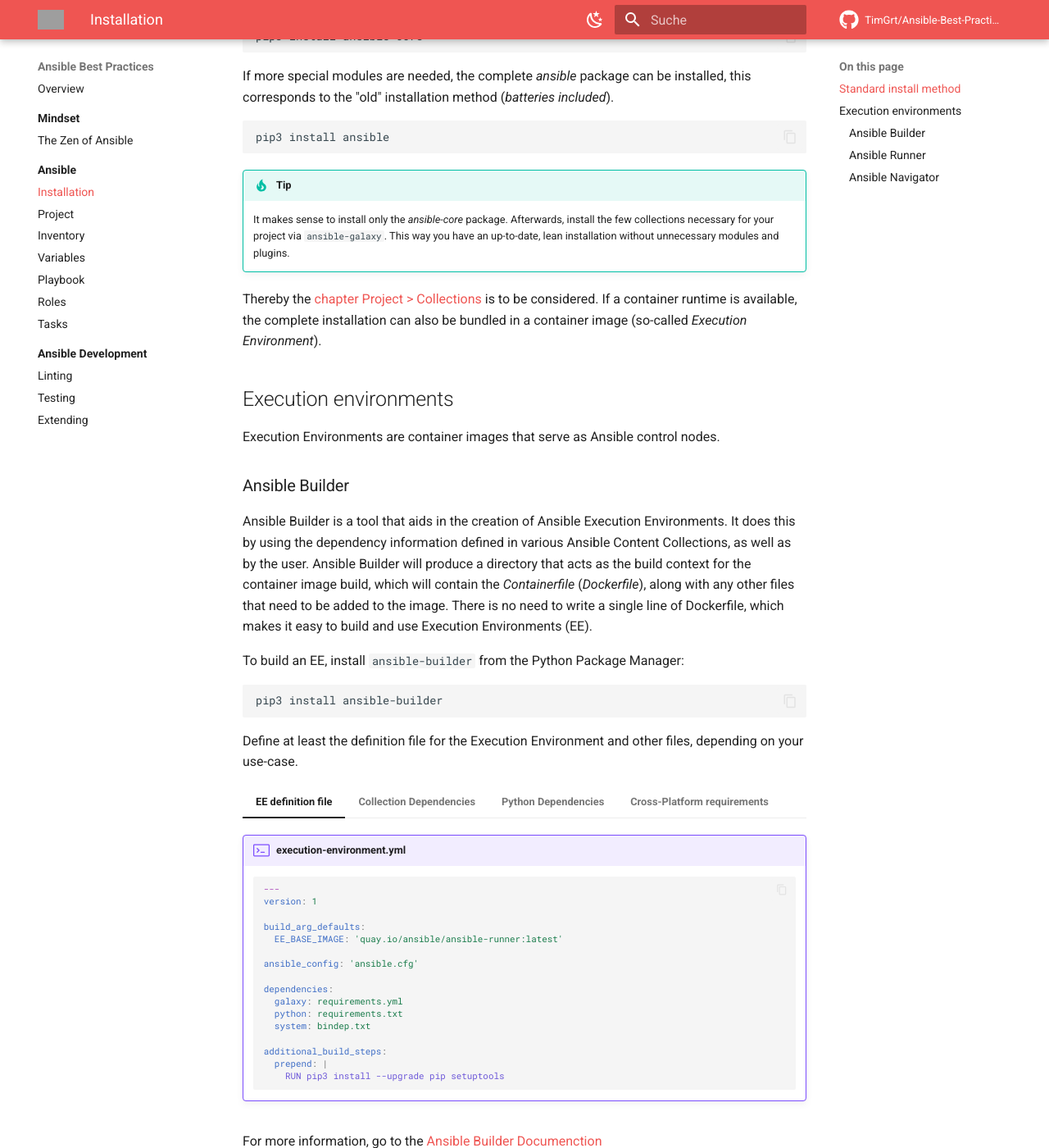
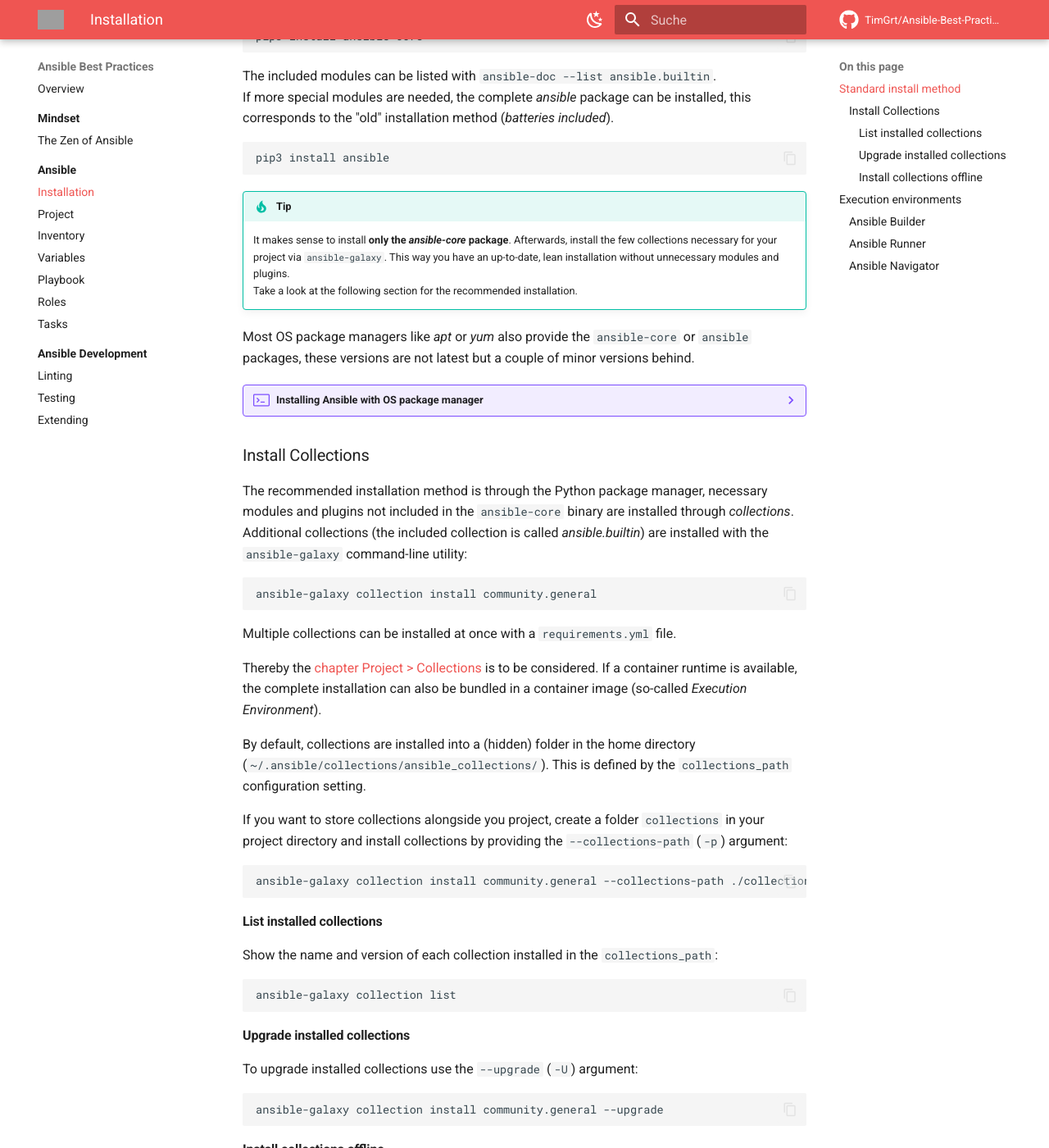
Before and after one commit to TimGrt/Ansible-Best-Practices, an MkDocs documentation site: the page built from docs/ansible/installation.md, in a window 1280 px wide and 1400 px high, scrolled down 320 px. Shown: the whole window at 82% size. Built offline with MkDocs 1.6.1 and Material for MkDocs 9.7.7, drawn with Linux system fonts in a browser that asks for light colours; comment, search, counter and statistics services are not loaded; some of the changed text lies outside the part shown; grey boxes are pictures that could not be loaded.

Commit message:
Added additional information regarding collections usage. Minor linting changes.

````diff
--- a/docs/ansible/installation.md
+++ b/docs/ansible/installation.md
@@ -8,6 +8,7 @@
 pip3 install ansible-core
 ```
 
+The included modules can be listed with `ansible-doc --list ansible.builtin`.
 If more special modules are needed, the complete *ansible* package can be installed, this corresponds to the "old" installation method (*batteries included*).
 
 ```bash
@@ -15,10 +16,94 @@
 ```
 
 !!! tip
-    It makes sense to install only the *ansible-core* package. Afterwards, install the few collections necessary for your project via `ansible-galaxy`.
+    It makes sense to install **only the *ansible-core* package**. Afterwards, install the few collections necessary for your project via `ansible-galaxy`.
     This way you have an up-to-date, lean installation without unnecessary modules and plugins.
+    Take a look at the following section for the recommended installation.
+
+Most OS package managers like *apt* or *yum* also provide the `ansible-core` or `ansible` packages, these versions are not latest but a couple of minor versions behind.
+
+??? example "Installing Ansible with OS package manager"
+    Even in fairly recent distributions the Ansible versions are not up to date:
+
+    ```bash title="Python package manager" hl_lines="3"
+    $ pip3 show ansible-core
+    Name: ansible-core
+    Version: 2.14.3
+    ...
+    ```
+
+    ```bash title="RockyLinux 8.7 (RHEL 8)" hl_lines="4"
+    $ dnf info ansible-core
+    Available Packages
+    Name         : ansible-core
+    Version      : 2.13.3
+    Release      : 2.el8_7
+    Architecture : x86_64
+    Size         : 2.8 M
+    Source       : ansible-core-2.13.3-2.el8_7.src.rpm
+    Repository   : appstream
+    ...
+    ```
+
+    ```bash title="Ubuntu 22.04" hl_lines="3"
+    $ apt info ansible-core
+    Package: ansible-core
+    Version: 2.12.0-1ubuntu0.1
+    Priority: optional
+    Section: universe/admin
+    Origin: Ubuntu
+    ...
+    ```
+
+### Install Collections
+
+The recommended installation method is through the Python package manager, necessary modules and plugins not included in the `ansible-core` binary are installed through *collections*.
+Additional collections (the included collection is called *ansible.builtin*) are installed with the `ansible-galaxy` command-line utility:
+
+```bash
+ansible-galaxy collection install community.general
+```
+
+Multiple collections can be installed at once with a `requirements.yml` file.
 
 Thereby the [chapter Project > Collections](project.md#collections) is to be considered. If a container runtime is available, the complete installation can also be bundled in a container image (so-called *Execution Environment*).
+
+By default, collections are installed into a (hidden) folder in the home directory (`~/.ansible/collections/ansible_collections/`). This is defined by the `collections_path` configuration setting.
+
+If you want to store collections alongside you project, create a folder `collections` in your project directory and install collections by providing the `--collections-path` (`-p`) argument:
+
+```bash
+ansible-galaxy collection install community.general --collections-path ./collections/
+```
+
+#### List installed collections
+
+Show the name and version of each collection installed in the `collections_path`:
+
+```bash
+ansible-galaxy collection list
+```
+
+#### Upgrade installed collections
+
+To upgrade installed collections use the `--upgrade` (`-U`) argument:
+
+```bash
+ansible-galaxy collection install community.general --upgrade
+```
+
+#### Install collections offline
+
+Download the collection tarball from [Galaxy](https://galaxy.ansible.com/){ target=_blank } for offline use:
+
+1. Navigate to the collection page.
+2. Click on *Download tarball*.
+3. Copy the archive to the remote server.
+4. Install the collection with the `ansible-galaxy` CLI utility, use the `--offline` argument:
+
+    ```bash
+    ansible-galaxy collection install ~/community-general-6.4.0.tar.gz --offline
+    ```
 
 ## Execution environments
 
````
Also changed, not shown: docs/ansible/playbook.md (+49 -0 lines), docs/ansible/tasks.md (+58 -53 lines), docs/development/extending.md (+2 -2 lines), docs/index.md (+2 -0 lines).
